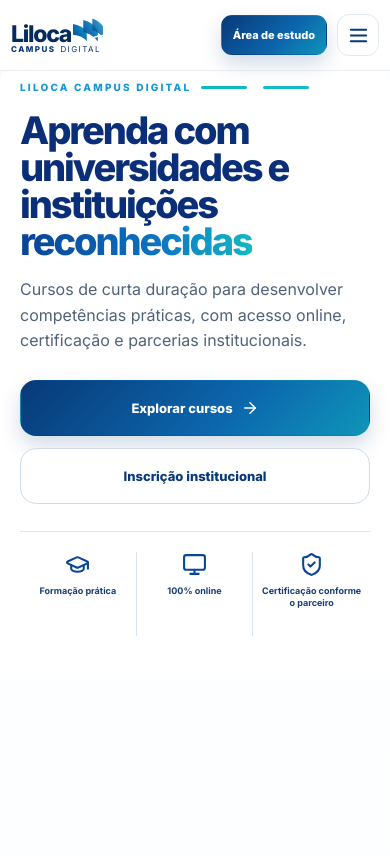
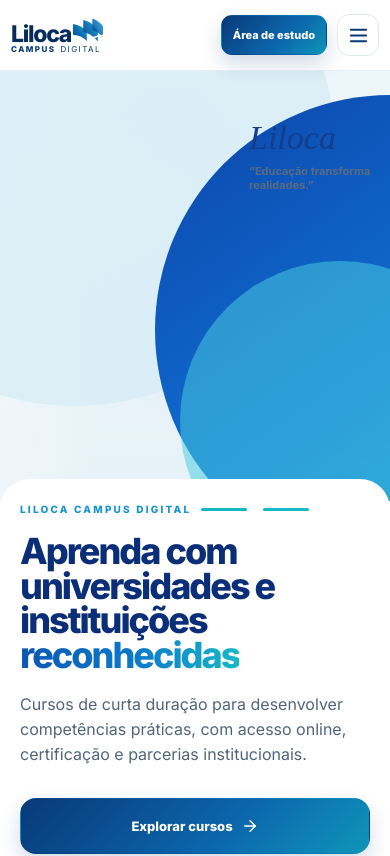
Before and after one commit to Dev-Ruco/liloca-campus-digital, a React (Vite) app: page / in a window 390 px wide. Shown: the top 856 px of the page. Built offline with nearby package versions, Linux system fonts and the light colour scheme; the HTML template or start-up script is replaced by a standard one.

Commit message:
Aplica hero fiel à referência em desktop e mobile

```diff
--- a/src/campus/campus.css
+++ b/src/campus/campus.css
@@ -1323,3 +1323,480 @@
     font-size: 76px;
   }
 }
+
+/* HERO V5 — FIEL À REFERÊNCIA APROVADA */
+.lcd-hero-brand{
+  position:relative;
+  overflow:hidden;
+  padding:0;
+  background:#fff;
+}
+
+.lcd-hero-canvas{
+  position:relative;
+  width:100%;
+  min-height:760px;
+  display:grid;
+  grid-template-columns:52% 48%;
+  overflow:hidden;
+  background:
+    radial-gradient(circle at 16% 10%,rgba(231,244,251,.78),transparent 28%),
+    radial-gradient(circle at 36% 88%,rgba(218,240,250,.44),transparent 34%),
+    linear-gradient(180deg,#fbfdff 0%,#fff 100%);
+}
+
+.lcd-hero-copy-brand{
+  order:1;
+  position:relative;
+  z-index:5;
+  min-width:0;
+  margin:0;
+  padding:84px 34px 72px max(6.3vw,76px);
+  background:transparent;
+  border-radius:0;
+}
+
+.lcd-hero-eyebrow-row{
+  display:flex;
+  align-items:center;
+  gap:16px;
+}
+
+.lcd-hero-eyebrow{
+  color:#1695cf;
+  font-size:12px;
+  line-height:1;
+  font-weight:800;
+  letter-spacing:.22em;
+  text-transform:uppercase;
+  white-space:nowrap;
+}
+
+.lcd-hero-eyebrow-row>i{
+  display:block;
+  width:76px;
+  height:3px;
+  border-radius:999px;
+  background:#16b8c9;
+}
+
+.lcd-hero-copy-brand h1{
+  max-width:780px;
+  margin:24px 0 20px;
+  color:#0a2f78;
+  font-size:clamp(58px,4.75vw,76px);
+  line-height:.96;
+  letter-spacing:-.055em;
+  font-weight:850;
+}
+
+.lcd-hero-copy-brand h1 span{
+  background:linear-gradient(90deg,#0b57b3 0%,#0c7bc9 55%,#17b9c8 100%);
+  -webkit-background-clip:text;
+  background-clip:text;
+  color:transparent;
+}
+
+.lcd-hero-lead-brand{
+  max-width:620px;
+  margin:0;
+  color:#52647b;
+  font-size:19px;
+  line-height:1.56;
+}
+
+.lcd-hero-actions-brand{
+  display:flex;
+  flex-wrap:wrap;
+  gap:16px;
+  margin-top:31px;
+}
+
+.lcd-hero-actions-brand .lcd-large{
+  width:auto;
+  min-width:230px;
+  min-height:56px;
+  border-radius:16px;
+}
+
+.lcd-hero-meta{
+  display:flex;
+  align-items:center;
+  gap:0;
+  margin-top:35px;
+  padding:0;
+  border:0;
+}
+
+.lcd-hero-meta>div{
+  min-width:0;
+  min-height:auto;
+  margin-right:26px;
+  padding-right:26px;
+  display:flex;
+  flex-direction:row;
+  align-items:center;
+  justify-content:flex-start;
+  gap:10px;
+  color:#0b4694;
+  text-align:left;
+  border-right:1px solid #d6e1eb;
+}
+
+.lcd-hero-meta>div:last-child{
+  margin-right:0;
+  padding-right:0;
+  border-right:0;
+}
+
+.lcd-hero-meta svg{
+  flex:none;
+  color:#0b4694;
+}
+
+.lcd-hero-meta strong{
+  max-width:185px;
+  color:#173c74;
+  font-size:13px;
+  line-height:1.28;
+}
+
+.lcd-hero-limit-note{
+  position:absolute;
+  left:max(3.5vw,32px);
+  bottom:30px;
+  display:grid;
+  gap:1px;
+  color:#6989ba;
+  font-size:12px;
+  font-weight:600;
+  letter-spacing:.22em;
+  line-height:1.45;
+  text-transform:uppercase;
+}
+
+.lcd-hero-limit-note i,
+.lcd-hero-opportunity i{
+  display:block;
+  width:62px;
+  height:3px;
+  margin-top:10px;
+  border-radius:999px;
+  background:#17b9c9;
+}
+
+.lcd-hero-visual{
+  order:2;
+  position:relative;
+  min-width:0;
+  min-height:760px;
+  overflow:hidden;
+  background:
+    radial-gradient(circle at 44% 17%,rgba(229,240,247,.9),transparent 26%),
+    radial-gradient(circle at 50% 50%,rgba(212,230,241,.72),transparent 48%),
+    linear-gradient(180deg,#edf6fb 0%,#e7f2f8 100%);
+}
+
+.lcd-hero-visual::before{
+  content:"";
+  position:absolute;
+  inset:0;
+  z-index:0;
+  background:
+    linear-gradient(90deg,rgba(255,255,255,.34),transparent 24%),
+    radial-gradient(circle at 35% 36%,rgba(255,255,255,.44),transparent 32%);
+}
+
+.lcd-hero-orb{
+  position:absolute;
+  border-radius:50%;
+  pointer-events:none;
+}
+
+.lcd-hero-orb-soft{
+  width:520px;
+  height:520px;
+  left:-185px;
+  top:-185px;
+  background:rgba(218,238,248,.88);
+  z-index:0;
+}
+
+.lcd-hero-orb-blue{
+  width:620px;
+  height:620px;
+  right:-310px;
+  top:48px;
+  background:linear-gradient(145deg,#0d45aa 0%,#0f6fd2 55%,#16a8d1 100%);
+  z-index:0;
+}
+
+.lcd-hero-orb-cyan{
+  width:430px;
+  height:430px;
+  right:-118px;
+  bottom:-115px;
+  background:rgba(74,206,225,.52);
+  z-index:1;
+}
+
+.lcd-hero-dot-grid{
+  position:absolute;
+  z-index:3;
+  right:62px;
+  top:300px;
+  width:100px;
+  height:110px;
+  background-image:radial-gradient(#25c7d8 2px,transparent 2px);
+  background-size:18px 18px;
+}
+
+.lcd-hero-person{
+  position:absolute;
+  z-index:2;
+  left:4%;
+  bottom:0;
+  width:min(82%,700px);
+  max-height:95%;
+  object-fit:contain;
+  object-position:center bottom;
+  filter:drop-shadow(0 14px 28px rgba(28,64,104,.10));
+}
+
+.lcd-hero-signature{
+  position:absolute;
+  z-index:4;
+  right:108px;
+  top:128px;
+  width:205px;
+}
+
+.lcd-hero-signature strong{
+  display:block;
+  color:#143d8a;
+  font-size:52px;
+  line-height:.9;
+  font-weight:500;
+  font-style:italic;
+  font-family:"Brush Script MT","Segoe Script",cursive;
+}
+
+.lcd-hero-signature p{
+  margin:16px 0 0;
+  color:#596b81;
+  font-size:17px;
+  line-height:1.35;
+  font-weight:650;
+}
+
+.lcd-hero-opportunity{
+  position:absolute;
+  z-index:4;
+  right:66px;
+  bottom:42px;
+  display:grid;
+  gap:0;
+  color:#6b88b7;
+  font-size:14px;
+  font-weight:600;
+  letter-spacing:.20em;
+  line-height:1.35;
+  text-transform:uppercase;
+}
+
+/* desktop amplo */
+@media (min-width:1400px){
+  .lcd-hero-canvas,
+  .lcd-hero-visual{
+    min-height:800px;
+  }
+  .lcd-hero-copy-brand{
+    padding-top:94px;
+  }
+  .lcd-hero-person{
+    width:min(84%,740px);
+    left:2%;
+  }
+}
+
+/* tablet e mobile: imagem primeiro, tal como o modelo */
+@media (max-width:899px){
+  .lcd-hero-canvas{
+    min-height:auto;
+    grid-template-columns:1fr;
+  }
+
+  .lcd-hero-visual{
+    order:1;
+    min-height:500px;
+  }
+
+  .lcd-hero-copy-brand{
+    order:2;
+    z-index:6;
+    margin-top:-22px;
+    padding:28px 22px 46px;
+    background:#fff;
+    border-radius:30px 30px 0 0;
+  }
+
+  .lcd-hero-copy-brand h1{
+    max-width:none;
+    font-size:clamp(38px,9vw,56px);
+    margin-top:20px;
+  }
+
+  .lcd-hero-lead-brand{
+    font-size:17px;
+  }
+
+  .lcd-hero-actions-brand{
+    display:grid;
+    grid-template-columns:1fr;
+    gap:12px;
+  }
+
+  .lcd-hero-actions-brand .lcd-large{
+    width:100%;
+    min-width:0;
+  }
+
+  .lcd-hero-meta{
+    display:grid;
+    grid-template-columns:repeat(3,minmax(0,1fr));
+    margin-top:28px;
+    padding-top:20px;
+    border-top:1px solid #dde7ef;
+  }
+
+  .lcd-hero-meta>div{
+    min-height:88px;
+    margin:0;
+    padding:0 8px;
+    flex-direction:column;
+    justify-content:flex-start;
+    gap:8px;
+    text-align:center;
+    border-right:1px solid #dce6ef;
+  }
+
+  .lcd-hero-meta>div:last-child{
+    padding-right:8px;
+    border-right:0;
+  }
+
+  .lcd-hero-meta strong{
+    font-size:10px;
+    line-height:1.3;
+  }
+
+  .lcd-hero-limit-note{
+    position:static;
+    margin-top:24px;
+    font-size:10px;
+  }
+
+  .lcd-hero-orb-blue{
+    width:470px;
+    height:470px;
+    right:-235px;
+    top:24px;
+  }
+
+  .lcd-hero-orb-cyan{
+    width:320px;
+    height:320px;
+    right:-110px;
+    bottom:-80px;
+  }
+
+  .lcd-hero-person{
+    left:50%;
+    transform:translateX(-50%);
+    width:min(78%,610px);
+    max-height:96%;
+  }
+
+  .lcd-hero-signature{
+    right:24px;
+    top:72px;
+    width:150px;
+  }
+
+  .lcd-hero-signature strong{
+    font-size:40px;
+  }
+
+  .lcd-hero-signature p{
+    margin-top:10px;
+    font-size:13px;
+  }
+
+  .lcd-hero-dot-grid{
+    right:20px;
+    top:230px;
+    width:76px;
+    height:80px;
+    background-size:16px 16px;
+  }
+
+  .lcd-hero-opportunity{
+    right:24px;
+    bottom:26px;
+    font-size:10px;
+  }
+}
+
+@media (max-width:520px){
+  .lcd-hero-visual{
+    min-height:430px;
+  }
+
+  .lcd-hero-person{
+    width:88%;
+    left:47%;
+  }
+
+  .lcd-hero-signature{
+    right:16px;
+    top:52px;
+    width:125px;
+  }
+
+  .lcd-hero-signature strong{
+    font-size:34px;
+  }
+
+  .lcd-hero-signature p{
+    font-size:11px;
+  }
+
+  .lcd-hero-copy-brand{
+    padding:25px 20px 40px;
+  }
+
+  .lcd-hero-eyebrow{
+    font-size:10px;
+  }
+
+  .lcd-hero-eyebrow-row>i{
+    width:46px;
+  }
+
+  .lcd-hero-copy-brand h1{
+    font-size:36px;
+  }
+
+  .lcd-hero-lead-brand{
+    font-size:16px;
+  }
+
+  .lcd-hero-opportunity{
+    font-size:9px;
+    right:16px;
+  }
+
+  .lcd-hero-dot-grid{
+    display:none;
+  }
+}
```
